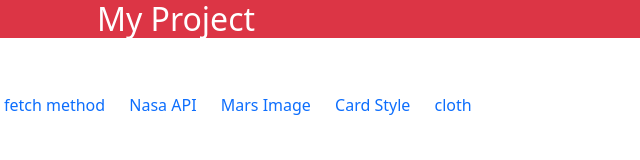
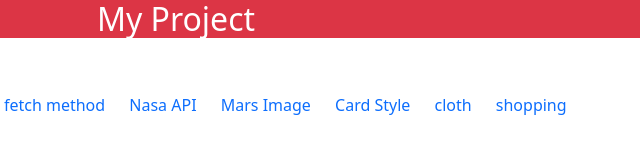
Before and after one commit to satyabrata237/JavaScript-project, a website: page index.html in a window 1280 px wide. Shown: the full height of the page, 464-1104 px from the left. Drawn offline with nearby package versions, Linux system fonts and the light colour scheme.

Commit message:
shopping

```diff
--- a/index.html
+++ b/index.html
@@ -29,6 +29,7 @@
         <span><a href="./javascript/click.html">Mars Image</a></span>
         <span><a href="./javascript/cardapi.html">Card Style</a></span>
         <span><a href="./javascript/fakestore.html">cloth</a></span>
+        <span><a href="./javascript/shopping.html">shopping</a></span>
     </div>
     <script src="https://cdn.jsdelivr.net/npm/@popperjs/core@2.9.2/dist/umd/popper.min.js" integrity="sha384-IQsoLXl5PILFhosVNubq5LC7Qb9DXgDA9i+tQ8Zj3iwWAwPtgFTxbJ8NT4GN1R8p" crossorigin="anonymous"></script>
     <script src="https://cdn.jsdelivr.net/npm/bootstrap@5.0.2/dist/js/bootstrap.min.js" integrity="sha384-cVKIPhGWiC2Al4u+LWgxfKTRIcfu0JTxR+EQDz/bgldoEyl4H0zUF0QKbrJ0EcQF" crossorigin="anonymous"></script>
```
